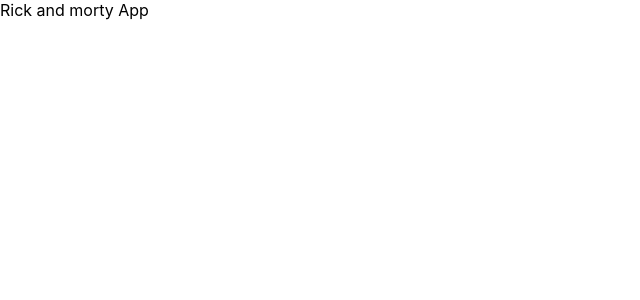
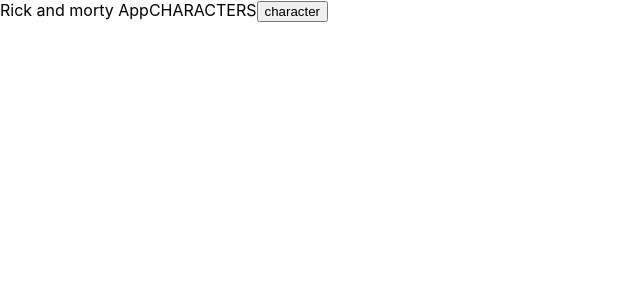
Before and after one commit to yacodev/RickAndMorty, a React (Create React App) app: page / in a window 1280 px wide. Shown: the top 300 px of the page, without its empty margins (0-640 px from the left). Built offline with nearby package versions, Linux system fonts and the light colour scheme.

Commit message:
add services to get data from api

```diff
--- a/src/App.js
+++ b/src/App.js
@@ -1,9 +1,12 @@
 import './App.css';
+import { Character } from './components/Character';
 
 function App() {
+
   return (
     <div>
       Rick and morty App
+      <Character />
     </div>
   );
 }
--- /dev/null
+++ b/src/components/Character.js
@@ -0,0 +1,16 @@
+import { getData } from '../services/data_fecth';
+import { URL_CHARACTER } from "../constans";
+
+export const Character = ()=>{
+  async function getDataCharacter(){
+    let dataCharacters = await getData(URL_CHARACTER);
+    console.log(dataCharacters);
+  }
+
+  return(
+    <>
+      CHARACTERS
+      <button onClick={getDataCharacter}>character</button>
+    </>
+  )
+}
--- /dev/null
+++ b/src/constans.js
@@ -0,0 +1 @@
+export const URL_CHARACTER = "https://rickandmortyapi.com/api/character";
--- /dev/null
+++ b/src/services/data_fecth.js
@@ -0,0 +1,5 @@
+export async function getData(url){
+  return fetch(url)
+  .then((res)=>res.json())
+  .catch((error)=> {throw new Error(error)})
+}
```
